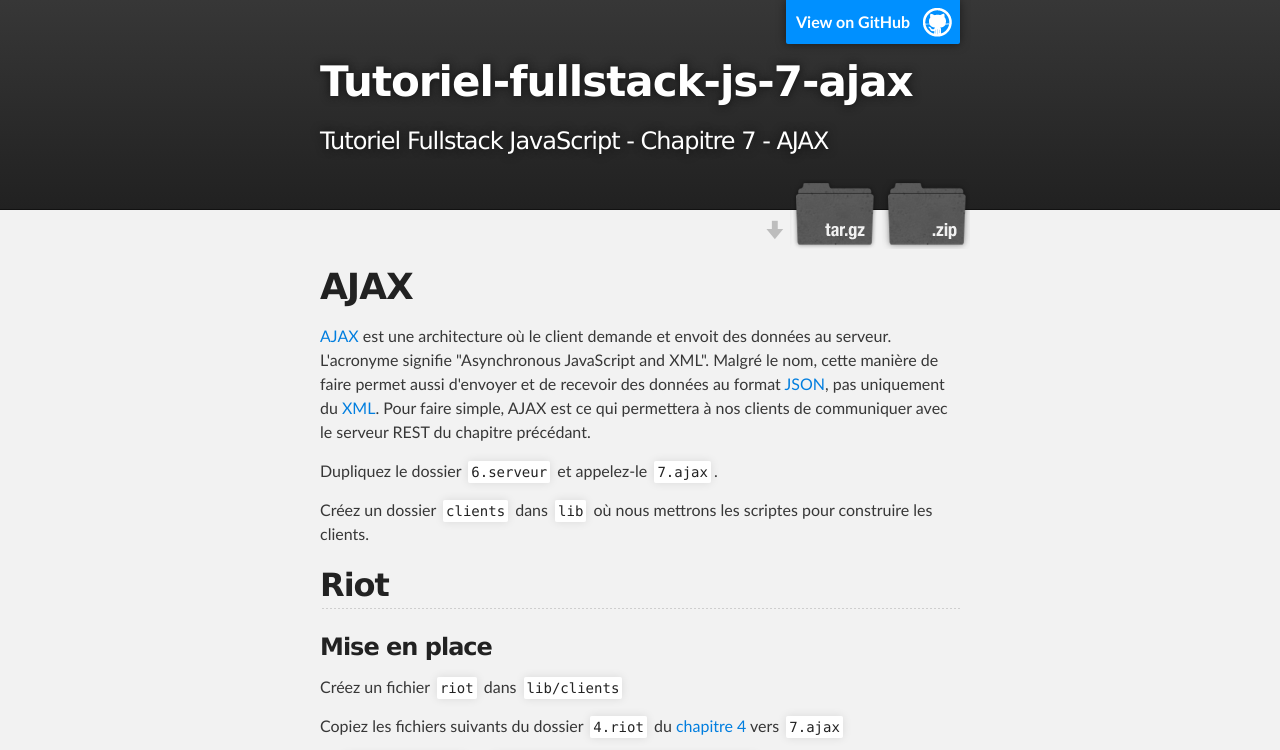
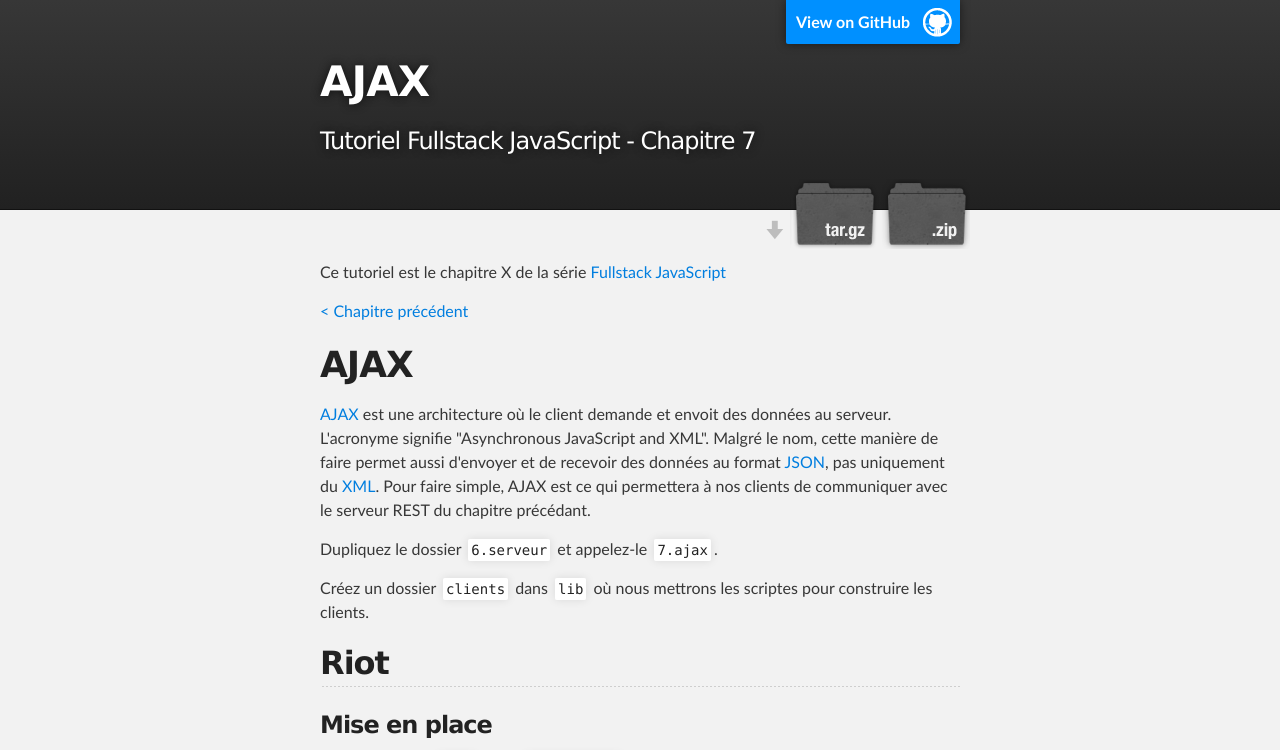
Before and after one commit to idris-maps/tutoriel-fullstack-js-7-ajax, a plain HTML site: page index.html in a window 1280 px wide. Shown: the top 750 px of the page. Drawn offline with Linux system fonts and the light colour scheme.

Commit message:
title + prev-next

```diff
--- a/index.html
+++ b/index.html
@@ -18,8 +18,8 @@
         <header class="inner">
           <a id="forkme_banner" href="https://github.com/idris-maps/tutoriel-fullstack-js-7-ajax">View on GitHub</a>
 
-          <h1 id="project_title">Tutoriel-fullstack-js-7-ajax</h1>
-          <h2 id="project_tagline">Tutoriel Fullstack JavaScript - Chapitre 7 - AJAX</h2>
+          <h1 id="project_title">AJAX</h1>
+          <h2 id="project_tagline">Tutoriel Fullstack JavaScript - Chapitre 7</h2>
 
             <section id="downloads">
               <a class="zip_download_link" href="https://github.com/idris-maps/tutoriel-fullstack-js-7-ajax/zipball/master">Download this project as a .zip file</a>
@@ -31,6 +31,8 @@
     <!-- MAIN CONTENT -->
     <div id="main_content_wrap" class="outer">
       <section id="main_content" class="inner">
+        <p>Ce tutoriel est le chapitre X de la série <a href="http://idris-maps.github.io/tutoriel-fullstack-js">Fullstack JavaScript</a></p>
+<p> <a href="http://idris-maps.github.io/tutoriel-fullstack-js-6-serveur">< Chapitre précédent</a></p>
         <h1>
 <a id="ajax" class="anchor" href="#ajax" aria-hidden="true"><span aria-hidden="true" class="octicon octicon-link"></span></a>AJAX</h1>
 
@@ -48,7 +50,7 @@
 
 <p>Créez un fichier <code>riot</code> dans <code>lib/clients</code></p>
 
-<p>Copiez les fichiers suivants du dossier <code>4.riot</code> du <a href="link_to_do">chapitre 4</a> vers <code>7.ajax</code></p>
+<p>Copiez les fichiers suivants du dossier <code>4.riot</code> du <a href="http://idris-maps.github.io/tutoriel-fullstack-js-4-riot">chapitre 4</a> vers <code>7.ajax</code></p>
 
 <ul>
 <li>
@@ -381,6 +383,8 @@
 <p><a href="http://www.idris-maps.com">http://www.idris-maps.com</a></p>
 
 <p>Si vous avez aimé ce tutoriel et souhaitez m'employer, vous pouvez me contacter à <code>idris.maps(a)gmx(point)ch</code></p>
+        <p>Ce tutoriel est le chapitre X de la série <a href="http://idris-maps.github.io/tutoriel-fullstack-js">Fullstack JavaScript</a></p>
+<p> <a href="http://idris-maps.github.io/tutoriel-fullstack-js-6-serveur">< Chapitre précédent</a></p>
       </section>
     </div>
 
```
